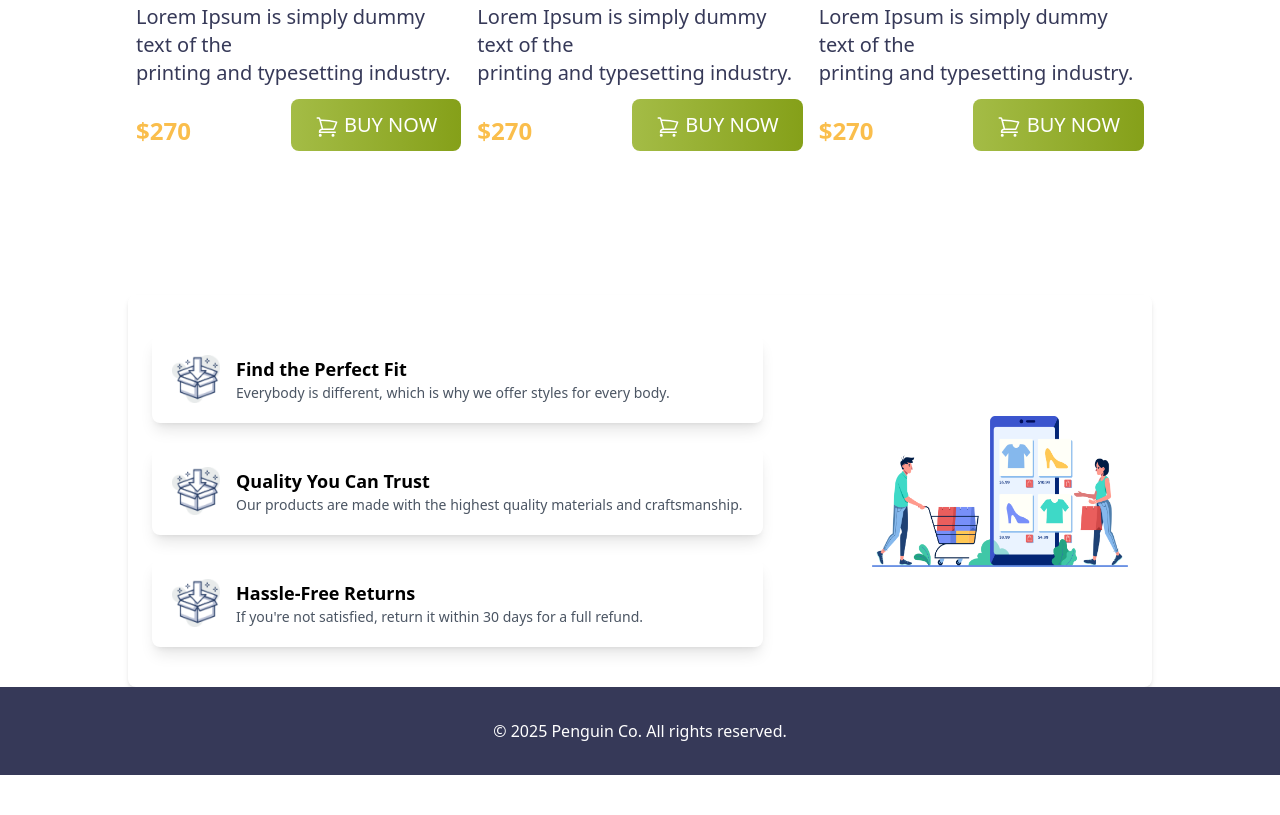
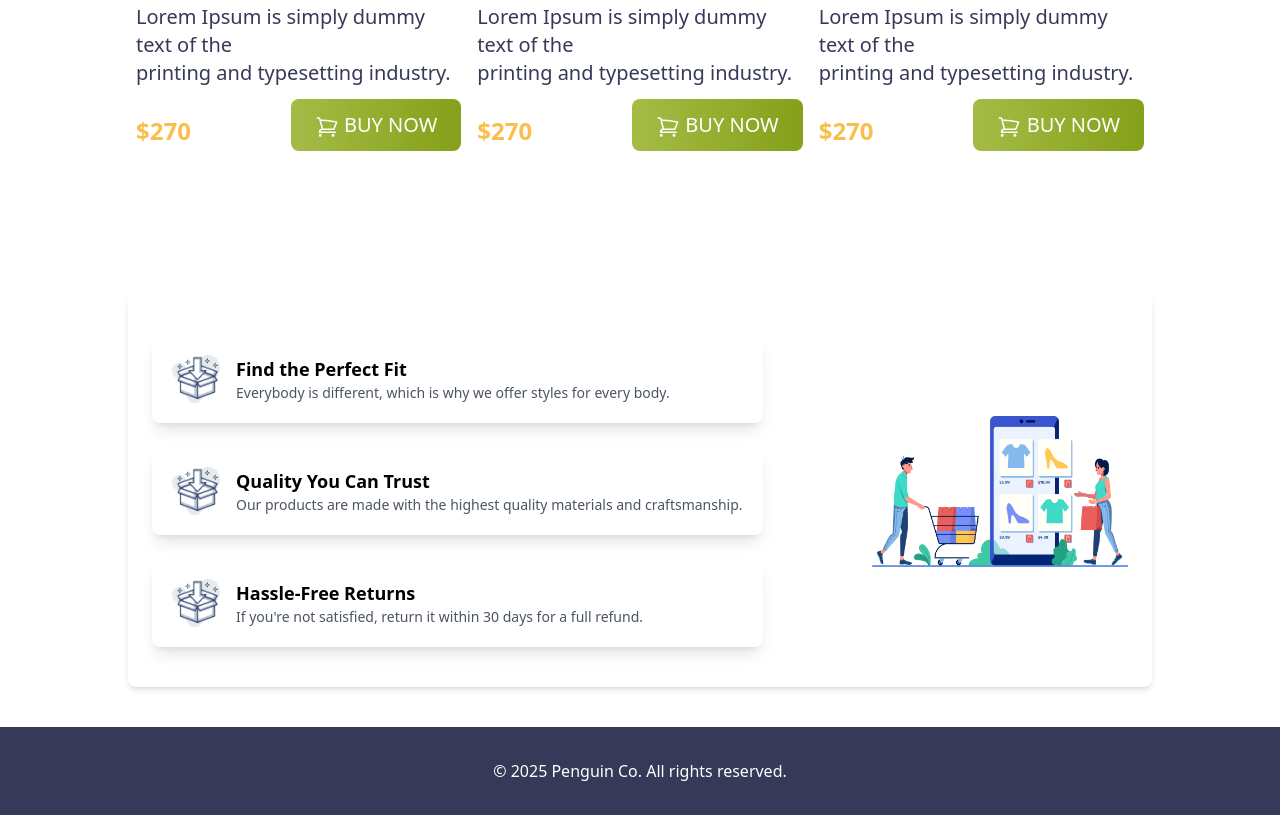
Before and after one commit to azam21918/penguine-task, a plain HTML site: page index.html in a window 1280 px wide. Shown: the part 1688-2503 px from the top of the page. Before the commit the page ends 2463 px from the top, so only its background shows below. Drawn offline with nearby package versions, Linux system fonts and the light colour scheme.

Commit message:
adding some style

```diff
--- a/index.html
+++ b/index.html
@@ -232,7 +232,7 @@
             </div>
         </div>
     </footer>
-    <div class="bg-[#363958] py-8 text-white text-center">
+    <div class="bg-[#363958] py-8 mt-10 text-white text-center">
         <p>&copy; 2025 Penguin Co. All rights reserved.</p>
     </div>
 
```
